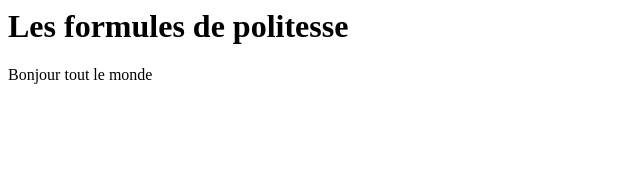
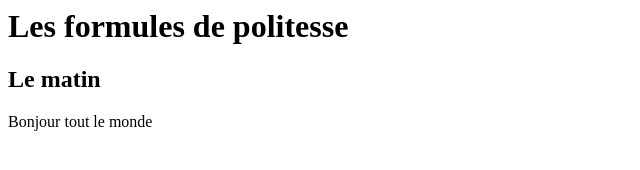
Before and after one commit to Skdb1012/git-1001, a plain HTML site: page index.html in a window 1280 px wide. Shown: the whole page, without its empty margins (0-640 px from the left). Drawn offline with Linux system fonts and the light colour scheme.

Commit message:
le matin

```diff
--- a/index.html
+++ b/index.html
@@ -5,5 +5,6 @@
 </head>
 <body>
   <h1>Les formules de politesse</h1>
+  <h2>Le matin</h2>
   <p>Bonjour tout le monde</p>
 </body>
```
